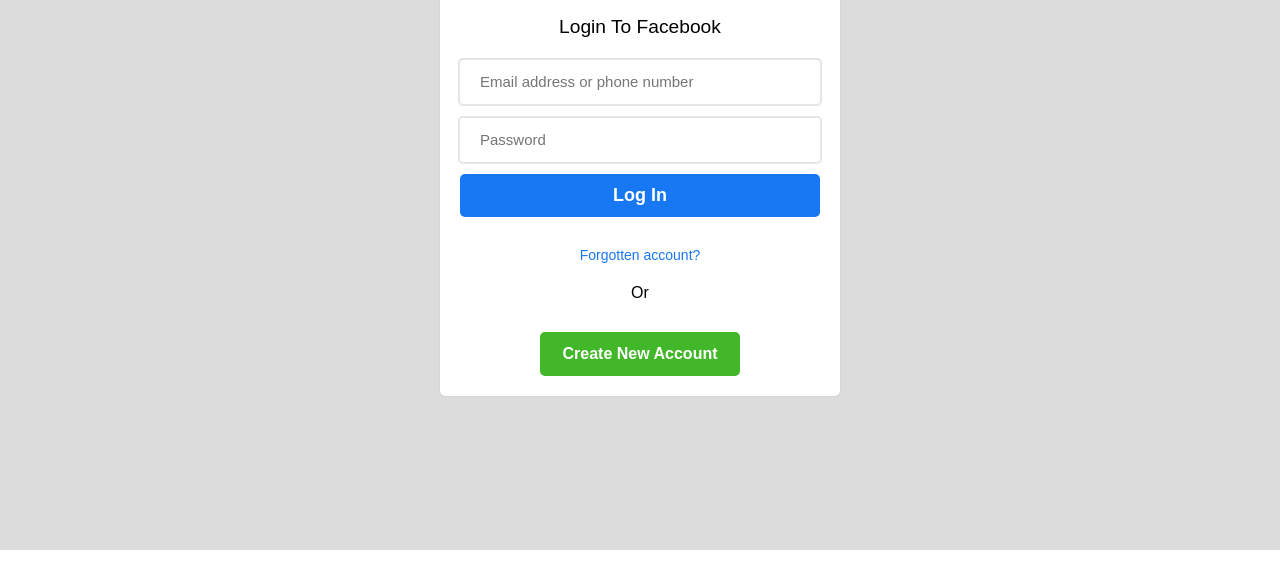
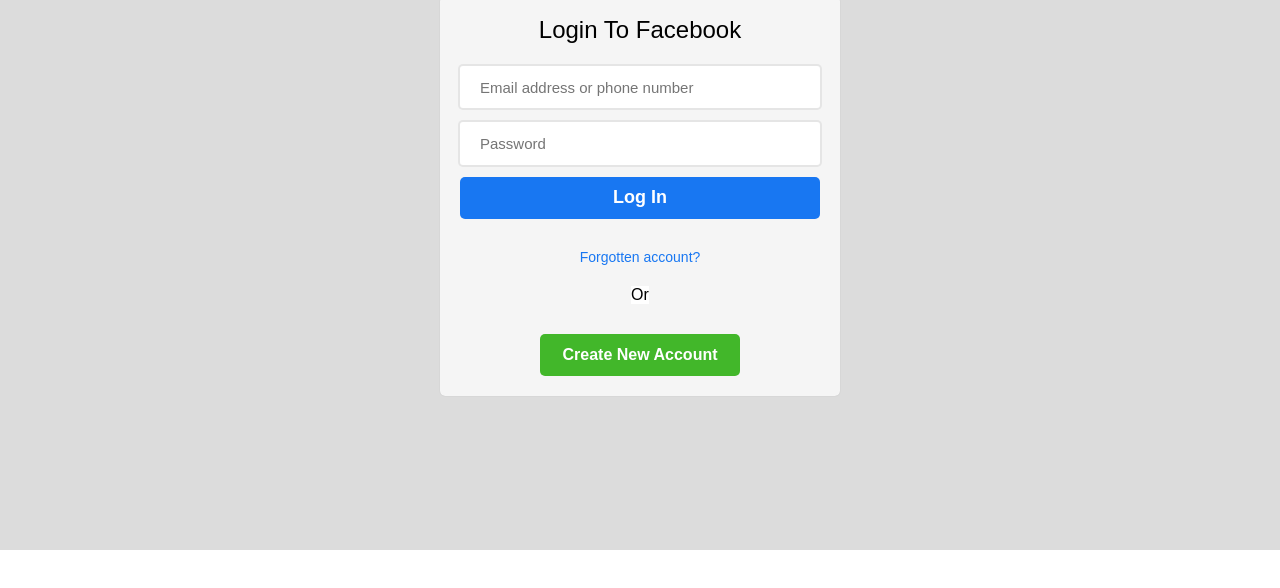
Before and after one commit to Pawan-gautam011/Facebook-Login-Page, a plain HTML site: page index.html in a window 1280 px wide. Shown: the part 130-718 px from the top of the page. Drawn offline with Linux system fonts and the light colour scheme.

Commit message:
uptaded colour

```diff
--- a/style.css
+++ b/style.css
@@ -24,7 +24,7 @@ body{
     background-color: gainsboro;
 }
 .container{
-    background: white;
+    background: whitesmoke;
     display: flex;
     flex-direction: column;
     width: 400px;
@@ -36,7 +36,7 @@ body{
     gap: 10px ;
 }
 .login{
-    font-size: 1.2rem;
+    font-size: 1.5rem;
     margin: 20px 0 10px;
 
 }
```
Also changed, not shown: index.html (+0 -1 lines).
